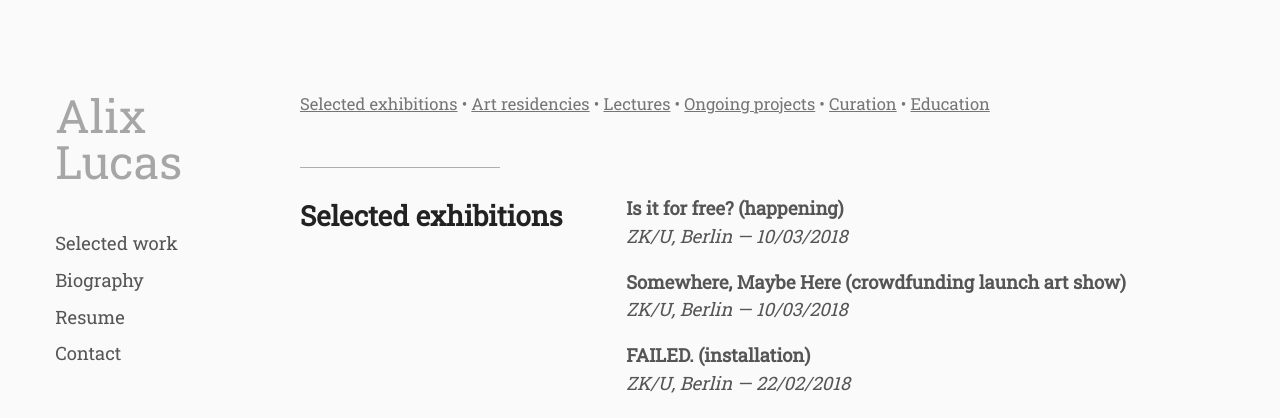
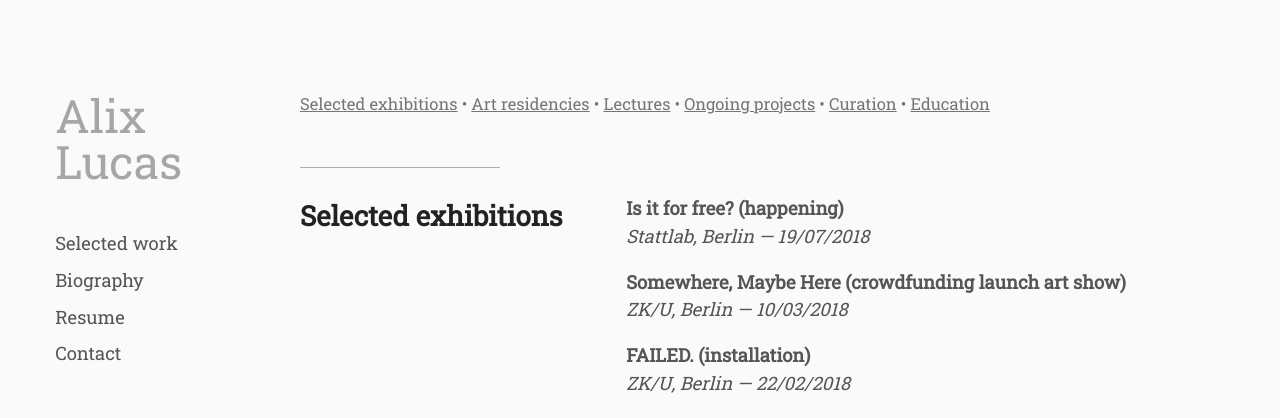
Before and after one commit to whyalix/alixlucas, a Jekyll site: the page built from resume/index.html, in a window 1280 px wide and 900 px high. Shown: the top 418 px of the window. Built offline with Jekyll 4.4.1, drawn with Linux system fonts in a browser that asks for light colours.

Commit message:
Update exhibitions.yml

```diff
--- a/_data/exhibitions.yml
+++ b/_data/exhibitions.yml
@@ -1,5 +1,5 @@
 - primary: "Is it for free? (happening)"
-  secondary: ZK/U, Berlin — 10/03/2018
+  secondary: Stattlab, Berlin — 19/07/2018
 
 - primary: "Somewhere, Maybe Here (crowdfunding launch art show)"
   secondary: ZK/U, Berlin — 10/03/2018
```
